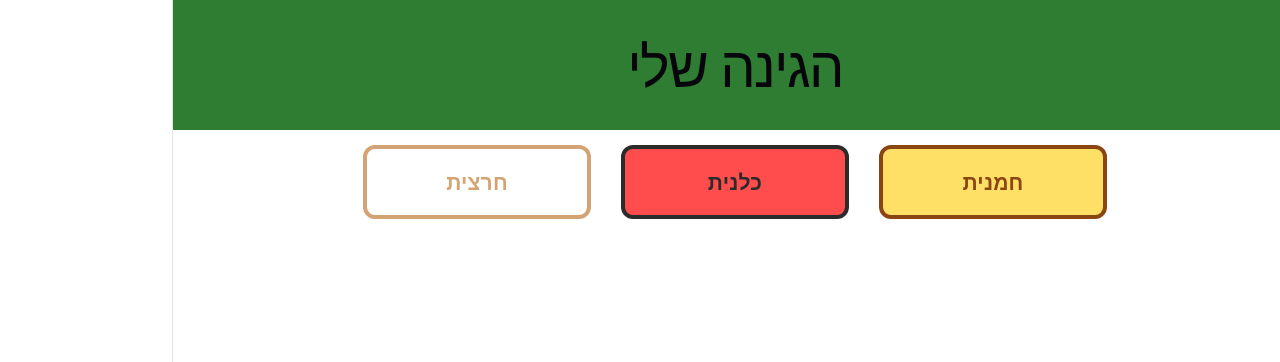
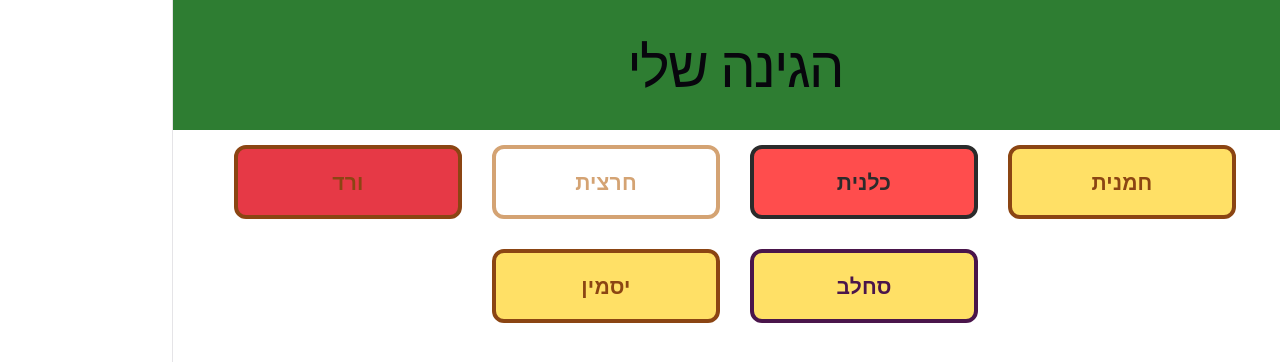
Before and after one commit to RuthDeveloper0/my-garden-app, a React (Vite) app in the folder my-app/: page / in a window 1280 px wide. Shown: the top 362 px of the page. Built offline with nearby package versions, Linux system fonts and the light colour scheme.

Commit message:
steps 10-11: add default props and render new flower instances

```diff
--- a/my-app/src/App.jsx
+++ b/my-app/src/App.jsx
@@ -7,7 +7,10 @@ function App() {
   const flowers = [
     { id: 1, name: "חמנית", centerColor: "#8b4513", petalColor: "#ffe066" },
     { id: 2, name: "כלנית", centerColor: "#2b2b2b", petalColor: "#ff4d4d" },
-    { id: 3, name: "חרצית", centerColor: "#d4a373", petalColor: "#ffffff" }
+    { id: 3, name: "חרצית", centerColor: "#d4a373", petalColor: "#ffffff" },
+    { id: 4, name: "ורד", petalColor: "#e63946" },
+    { id: 5, name: "סחלב", centerColor: "#4a154b" },
+    { id: 6, name: "יסמין" }
   ];
 
 
--- a/my-app/src/components/Flower/Flower.jsx
+++ b/my-app/src/components/Flower/Flower.jsx
@@ -1,4 +1,9 @@
-function Flower({ name, centerColor, petalColor }) {
+function Flower({ name,
+    centerColor = "#8b4513", // ערך ברירת מחדל לצבע המרכז
+    petalColor = "#ffe066"   // ערך ברירת מחדל לצבע עלי הכותרת
+}) {
+
+
 
     const cardStyle = {
         backgroundColor: petalColor,
```
Lines whose indentation alone changed are shown as unchanged.
